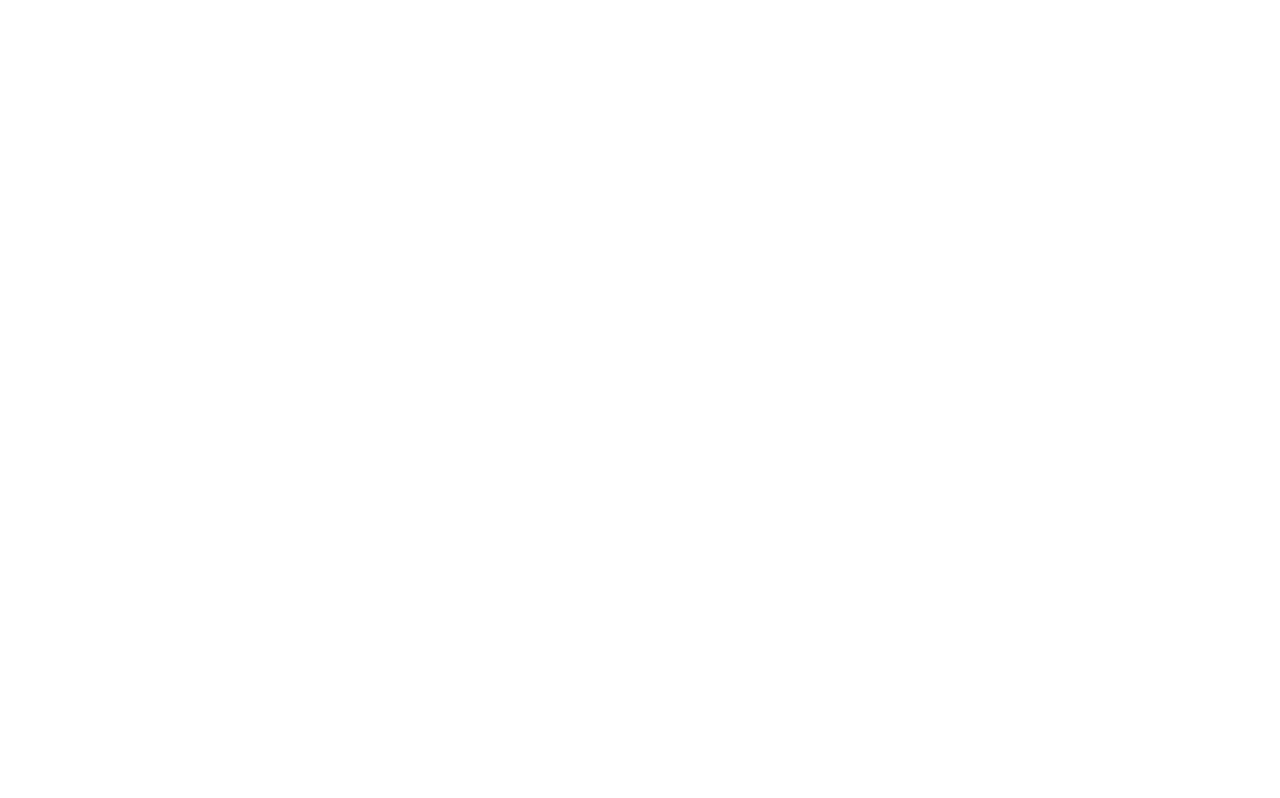
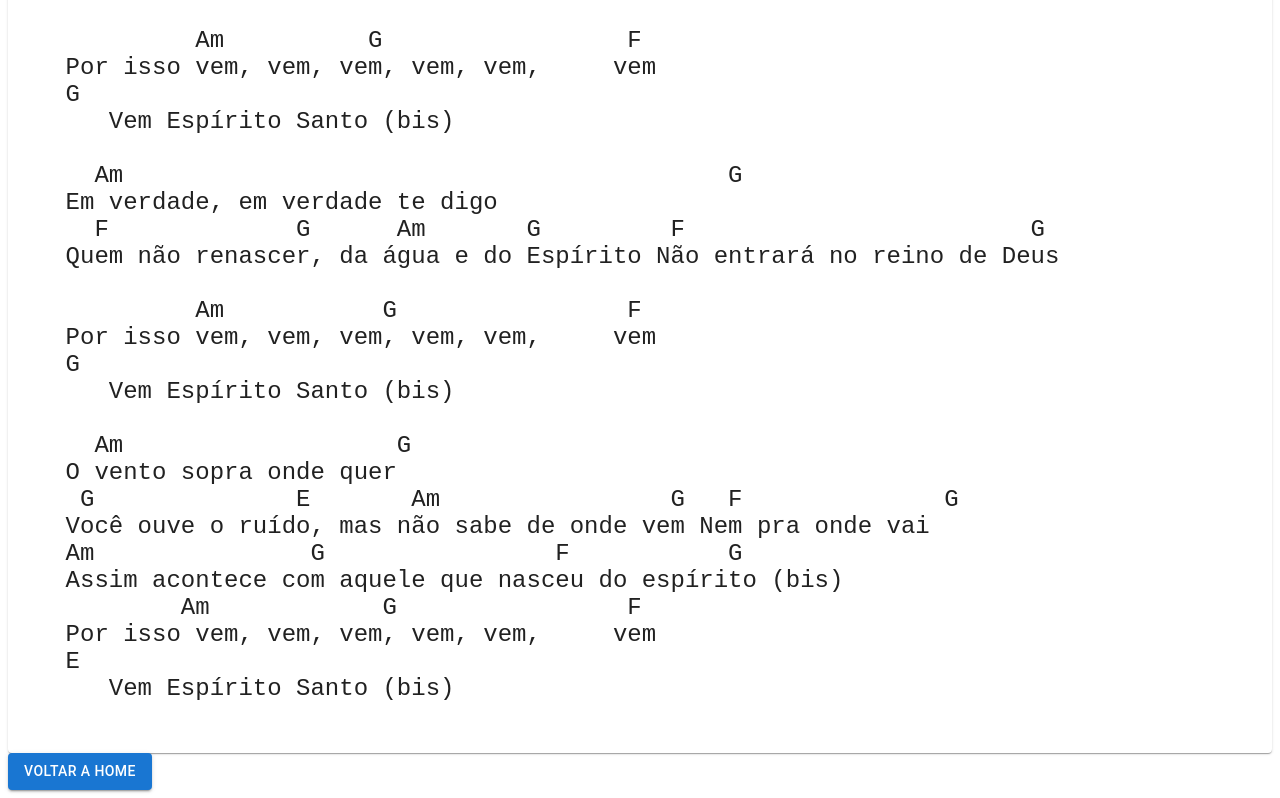
Before and after one commit to rafadealmeida/repertorio, a React (Create React App) app: page /cifra/1 in a window 1280 px wide. Before the commit this address had no page. Shown: the part 191-989 px from the top of the page. Before the commit the page ends 800 px from the top, so only its background shows below. Built offline with nearby package versions, Linux system fonts and the light colour scheme.

Commit message:
Cifras individuais

```diff
--- a/package.json
+++ b/package.json
@@ -11,7 +11,7 @@
     "@testing-library/user-event": "^13.5.0",
     "react": "^18.2.0",
     "react-dom": "^18.2.0",
-    "react-router-dom": "^6.4.2",
+    "react-router-dom": "^6.4.3",
     "react-scripts": "5.0.1",
     "styled-components": "^5.3.6",
     "web-vitals": "^2.1.4"
--- a/src/components/CardCifra.jsx
+++ b/src/components/CardCifra.jsx
@@ -1,7 +1,7 @@
 import React from 'react';
 import { Typography, Card } from '@mui/material';
 import styled from 'styled-components';
-import { useParams } from 'react-router-dom';
+import { useParams, Link } from 'react-router-dom';
 import cifras from '../_mocks/cifras';
 
 const Cifra = styled.pre`
@@ -15,10 +15,12 @@
     <>
       {cifras.map((cifra) => {
         return (
-          <Card key={cifra.id} sx={{ margin: '5% auto', padding: 5, borderRadius: '10px' }}>
-            <Typography variant="h4">{cifra.titulo}</Typography>
-            <Cifra>{cifra.cifra}</Cifra>
-          </Card>
+          <Link key={cifra.id} to={`cifra/${cifra.id}`} style={{ textDecoration: 'none' }}>
+            <Card key={cifra.id} sx={{ margin: '5% auto', padding: 5, borderRadius: '10px' }}>
+              <Typography variant="h4">{cifra.titulo}</Typography>
+              <Cifra>{cifra.cifra}</Cifra>
+            </Card>
+          </Link>
         );
       })}
     </>
--- /dev/null
+++ b/src/pages/Cifra.jsx
@@ -0,0 +1,34 @@
+import { Card, Typography, Button } from '@mui/material';
+// eslint-disable-next-line no-unused-vars
+import React, { useState, useEffect } from 'react';
+import { useParams, Link } from 'react-router-dom';
+import styled from 'styled-components';
+import cifras from '../_mocks/cifras';
+
+const CifraSelect = styled.pre`
+  font-size: 1.5rem;
+`;
+
+function Cifra() {
+  const { id } = useParams();
+  const [cifra, setCifra] = useState({});
+
+  useEffect(() => {
+    const cifraSelect = cifras.find((cifraBack) => cifraBack.id === Number(id));
+    console.log(cifraSelect);
+    setCifra(cifraSelect);
+  }, [id]);
+  return (
+    <>
+      <Card>
+        <Typography>{cifra.titulo}</Typography>
+        <CifraSelect>{cifra.cifra}</CifraSelect>
+      </Card>
+      <Link to="/">
+        <Button variant="contained">Voltar a home</Button>
+      </Link>
+    </>
+  );
+}
+
+export default Cifra;
--- a/src/routes.js
+++ b/src/routes.js
@@ -4,6 +4,7 @@
 import { BrowserRouter as Router, Routes, Route } from 'react-router-dom';
 import Home from './pages/Home';
 import Teste from './pages/Teste';
+import Cifra from './pages/Cifra';
 
 export default function AppRouter() {
   return (
@@ -12,6 +13,8 @@
       <Routes>
         <Route path="/" element={<Home />} />
         <Route path="/teste" element={<Teste />} />
+        <Route path="/cifra/:id" element={<Cifra />} />
+        <Route path="/cifra" element={<Cifra />} />
       </Routes>
     </Router>
   );
```
Also changed, not shown: 1 other file (tests, documents, lock files or other folders).
